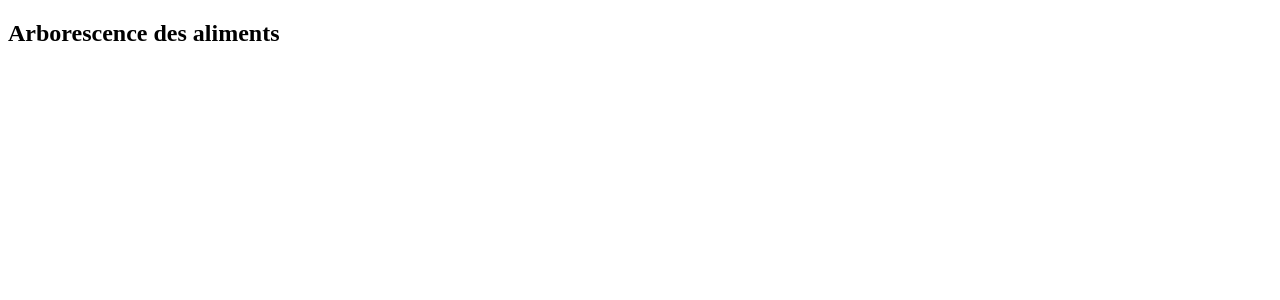
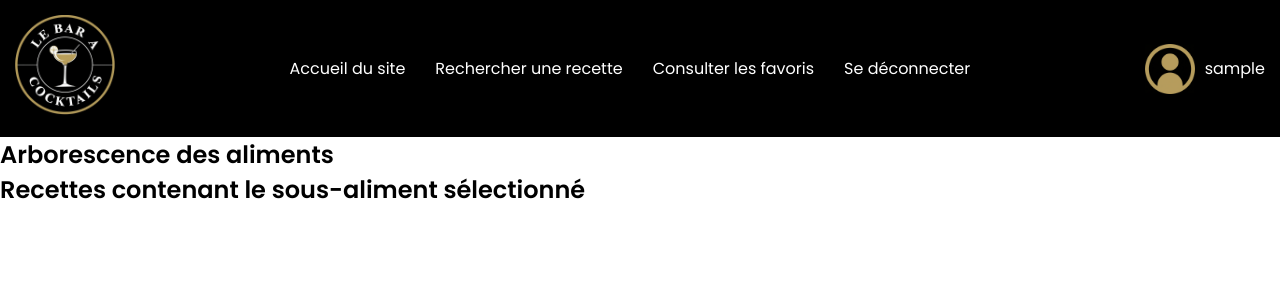
Before and after one commit to andreavltn/le-bar-a-cocktails, a PHP site: page /hierarchie.php in a window 1280 px wide. Shown: the top 300 px of the page. Run offline with PHP 8.4, Linux system fonts and the light colour scheme; the visitor is signed in with stand-in values (Sample User, id 1); tables that the repository leaves empty or names only in its code hold one stand-in row (values such as "Sample post").

Commit message:
a revoir

```diff
--- a/hierarchie.php
+++ b/hierarchie.php
@@ -1,127 +1,202 @@
+<!DOCTYPE html>
+
 <?php
-include 'connect_db.php';
-
-/* recup de la racine */
-$racine = qdb("
-    SELECT id_aliment, nom
-    FROM aliments
-    where lower(nom)='aliment'
-");
+session_start();
+require_once("connect_db.php");
+?>
+<head>
+<html lang="fr">
+<meta charset="UTF-8">
+<title>Recette - Le bar à cocktails</title>
+<link rel="shortcut icon" href="images/logo-site.png">
+<link rel="stylesheet" href="css/accueil.css">
+<link rel="stylesheet" href="css/hierarchie.css">
+<link href="https://fonts.googleapis.com/css2?family=Poppins:wght@300;400;500;600&display=swap" rel="stylesheet">
+</head>
 
 
-// crée la table id racine // id sous aliment // nom sous aliment //
 
-$tablenomsousalim = qdb("SELECT  h.id_aliment AS base, h.id_sous_categorie AS idsousaliment, a.nom AS nomsousaliment
-    FROM hierarchie h JOIN aliments a ON a.id_aliment = h.id_sous_categorie
-    ORDER BY a.nom ASC
-");
+<script>
+function confirmerDeconnexion() {
+    if (confirm('Souhaitez vous vraiment vous déconnecter ?')) {
+        window.location.href = 'account/logout.php';
+    }
+}
+</script>
+
+<?php
+// ---------------------------
+// Gestion affichage recettes via sous-aliment
+// ---------------------------
+if (isset($_GET['action']) && $_GET['action'] === 'recettes_sous_aliment' && isset($_GET['id_aliment'])) {
+    $id_aliment = (int)$_GET['id_aliment'];
+
+    $sql = "SELECT id_recette, titre, ingredients
+            FROM recettes
+            INNER JOIN ingredient_recette USING (id_recette)
+            WHERE id_ingredient = ?";
+        $requete = mysqli_prepare($dblink, $sql);
+        mysqli_stmt_bind_param($requete, "i", $id_aliment);
+        mysqli_stmt_execute($requete);
+        $result = mysqli_stmt_get_result($requete);
+
+    if (mysqli_num_rows($result) > 0) {
+        while ($recette = mysqli_fetch_assoc($result)) {
+            echo '<div class="recette-container" onclick="window.location.href=\'recette.php?id=' . $recette['id_recette'] . '\'">';
+
+            $nom_image = strtolower(str_replace(' ', '_', $recette['titre']));
+            $nom_image = trim(explode('(', $nom_image)[0]);
+            $chemin_image = "images/" . $nom_image . ".jpg";
+            if (!file_exists($chemin_image)) $chemin_image = "images/image_placeholder.jpg";
+
+            echo '<div class="recette-image"><img src="' . $chemin_image . '" alt="' . htmlspecialchars($recette['titre']) . '"></div>';
+            echo '<div class="recette-contenu">';
+            echo '<h1 class="recette-titre">' . htmlspecialchars($recette['titre']) . '</h1>';
+            echo '<div class="recette-section"><h2>Ingrédients</h2><ul>';
+            $ingredients = explode('|', $recette['ingredients']);
+            foreach ($ingredients as $ingredient) {
+                echo '<li>' . htmlspecialchars(trim($ingredient)) . '</li>';
+            }
+            echo '</ul></div>';
+            echo '</div></div>';
+        }
+    } else {
+        echo "<p>Aucune recette trouvée pour ce sous-aliment.</p>";
+    }
+    exit;
+}
 
 
-// crée la table nom >> idsouslim/nomsousalim
+// Récupération des aliments racines et sous-aliments
+
+$racine = qdb("SELECT id_aliment, nom FROM aliments WHERE id_aliment NOT IN (SELECT id_sous_categorie FROM hierarchie)");
+
+$tablenomsousalim = qdb("SELECT h.id_aliment AS base, h.id_sous_categorie AS idsousaliment, a.nom AS nomsousaliment
+                         FROM hierarchie h JOIN aliments a ON a.id_aliment = h.id_sous_categorie
+                         ORDER BY a.nom ASC");
 
 $arraynomsousalim = [];
-
 foreach ($tablenomsousalim as $i) {
     $arraynomsousalim[$i['base']][] = [
-        'id'  => $i['idsousaliment'],
+        'id' => $i['idsousaliment'],
         'nom' => $i['nomsousaliment']
     ];
 }
 ?>
 
+<body>
 
+<header class="banniere">
+    <div class="banniere-bloc-gauche">
+        <a href="accueil.php"><img src="images/logo-site.png" alt="logo-site.png"></a>
+    </div>
 
-<!DOCTYPE html>
-<html>
-<head>
-<meta charset="UTF-8">
-<title>Hierarchie</title>
+    <div class="banniere-bloc-milieu">
+        <li><a href="accueil.php">Accueil du site</a></li>
+        <li><a href="recherche.php">Rechercher une recette</a></li>
+        <li><a href="favoris.php">Consulter les favoris</a></li>
+        <?php if (isset($_SESSION["pseudo"])) {
+            echo "<li><button class='bouton-deconnexion' onclick='confirmerDeconnexion()'>Se déconnecter</button></li>";
+        } ?>
+    </div>
+
+    <div class="banniere-bloc-droite">
+        <img src="images/logo-compte.png" alt="logo-compte.png">
+        <?php
+        if (isset($_SESSION["pseudo"])) {
+            echo "<span>" . $_SESSION["pseudo"] . "</span>";
+        } else {
+            echo "<a href='account/login.php'>Connexion</a>";
+        }
+        ?>
+    </div>
+</header>
+
 
 
 
 <script>
-const racines = <?= json_encode($racine) ?>;
-const enfants = <?= json_encode($arraynomsousalim) ?>;
+const racine = <?= json_encode($racine) ?>;
+const hierarchie = <?= json_encode($arraynomsousalim) ?>;
 
+// ---------------------------
+// Fonction pour afficher les sous-aliments
+// ---------------------------
+function afficherSousaliment(id, boite) {
+    const listSA = hierarchie[id];
+    boite.innerHTML = "";
 
+    if (!listSA) return;
 
-function afficherSousaliment(id, container) {
-    const list = enfants[id];
-    container.innerHTML = "";
+    const suivant = document.createElement('div');
+    const boutonalim = document.createElement('div');
+    boutonalim.style.margin = "10px 0";
 
-    if (!list) {
-        return;
-    }
+    listSA.forEach(sousal => {
+        const bouton = document.createElement('button');
+        bouton.textContent = sousal.nom;
+        bouton.style.margin = "0 10px 10px 0";
+        bouton.dataset.id = sousal.id;
 
-    const next = document.createElement('div');
-    next.style.marginLeft = "20px";
+        bouton.onclick = () => {
+            afficherSousaliment(sousal.id, suivant);
 
-    const btnContainer = document.createElement('div');
-    btnContainer.style.margin = "10px 0";
+            // Recolorie tous les boutons du même niveau
+            Array.from(boutonalim.children).forEach(b => b.style.backgroundColor = "#f2f2f2");
 
-    list.forEach(item => {
-        const bouton = document.createElement('button');
-        bouton.textContent = item.nom;
-        bouton.style.margin = "0 10px 10px 0";
-        bouton.dataset.id = item.id;
+            // Colorie le bouton cliqué
+            bouton.style.backgroundColor = hierarchie[sousal.id] ? "#FFD700" : "#15ac98ff";
 
-        bouton.onclick = () => afficherSousaliment(item.id, next);
+            // Affiche les recettes liées à ce sous-aliment
+            afficherRecettesSousAliment(sousal.id);
+        }
 
-        btnContainer.appendChild(bouton);
+        boutonalim.appendChild(bouton);
     });
 
-    container.appendChild(btnContainer);
-    container.appendChild(next);
+    boite.appendChild(boutonalim);
+    boite.appendChild(suivant);
+}
+
+// ---------------------------
+// Fonction pour afficher les recettes
+// ---------------------------
+function afficherRecettesSousAliment(id_sousaliment) {
+    const conteneur = document.getElementById('recettes-filtrees');
+    conteneur.innerHTML = "";
+
+    fetch('?action=recettes_sous_aliment&id_aliment=' + id_sousaliment)
+        .then(response => response.text())
+        .then(html => conteneur.innerHTML = html)
+        .catch(err => conteneur.innerHTML = "<p>Erreur lors du chargement des recettes.</p>");
 }
 </script>
 
-</head>
-<body>
 
 <h2>Arborescence des aliments</h2>
 
 <!-- Boutons racines -->
 <div id="div_racines">
-<?php foreach ($racine as $r) { ?>
+<?php foreach ($racine as $rac) { ?>
     <button
-        class="racineBtn"
-        data-id="<?= $r['id_aliment'] ?>"
-        style="margin-right:10px; margin-bottom:10px;"
-        onclick="afficherSousaliment('<?= $r['id_aliment'] ?>', document.getElementById('div_children'))">
-        <?= htmlspecialchars($r['nom']) ?>
+        class="boutonRacine"
+        data-id="<?php echo $rac['id_aliment']; ?>"
+        onclick="
+            this.style.backgroundColor='#FFD700';
+            afficherSousaliment('<?php echo $rac['id_aliment']; ?>', document.getElementById('arborecence'));
+            afficherRecettesSousAliment('<?php echo $rac['id_aliment']; ?>');
+        ">
+        <?php echo htmlspecialchars($rac['nom']) ?>
     </button>
 <?php } ?>
 </div>
+
 <!-- Conteneur de l'arborescence -->
-<div id="div_children"></div>
+<div id="arborecence"></div>
 
-
-
-
-
-
-
-
-
-
-<style>
-button {
-    padding: 7px 12px;
-    border: 1px solid #555;
-    background: #f2f2f2;
-    border-radius: 6px;
-    cursor: pointer;
-}
-button:hover {
-    background: #655f5fff;
-}
-</style>
-
-
-
-
-
-
+<!-- Conteneur des recettes filtrées -->
+<h2>Recettes contenant le sous-aliment sélectionné</h2>
+<div id="recettes-filtrees"></div>
 
 </body>
 </html>
```
